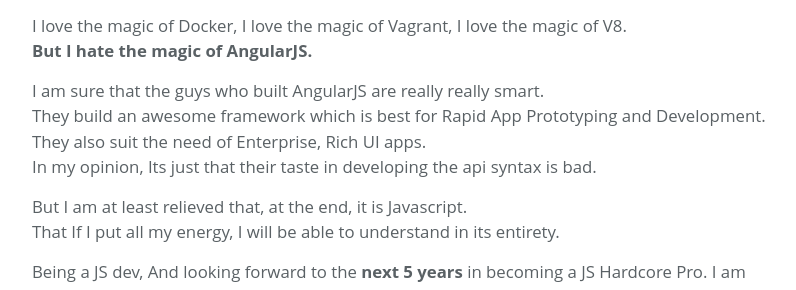
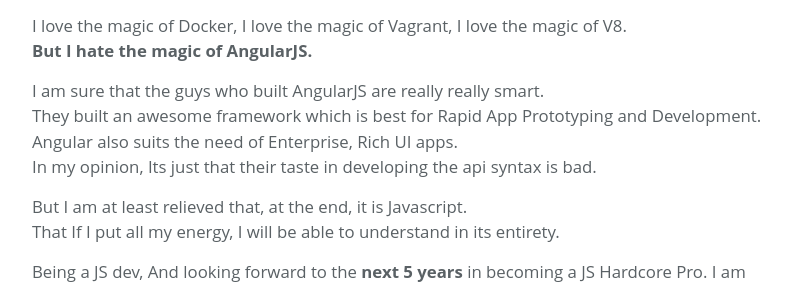
Before and after one commit to anoopmd/anoopmd.github.io, a Jekyll site: the page built from _posts/2016-7-20-i-damn-hate-angularjs.md, in a window 1280 px wide and 900 px high, scrolled down 1969 px. Shown: the part 156-446 px from the top of the window, without its empty margins (238-1034 px from the left). Built offline with Jekyll 4.4.1, drawn with Linux system fonts in a browser that asks for light colours.

Commit message:
Fixed Typo

```diff
--- a/_posts/2016-7-20-i-damn-hate-angularjs.md
+++ b/_posts/2016-7-20-i-damn-hate-angularjs.md
@@ -80,8 +80,8 @@
 <b>But I hate the magic of AngularJS.</b>
 
 I am sure that the guys who built AngularJS are really really smart.<br>
-They build an awesome framework which is best for Rapid App Prototyping and Development.
-They also suit the need of Enterprise, Rich UI apps.<br>
+They built an awesome framework which is best for Rapid App Prototyping and Development.
+Angular also suits the need of Enterprise, Rich UI apps.<br>
 In my opinion, Its just that their taste in developing the api syntax is bad.
 
 But I am at least relieved that, at the end, it is Javascript.<br>
```
